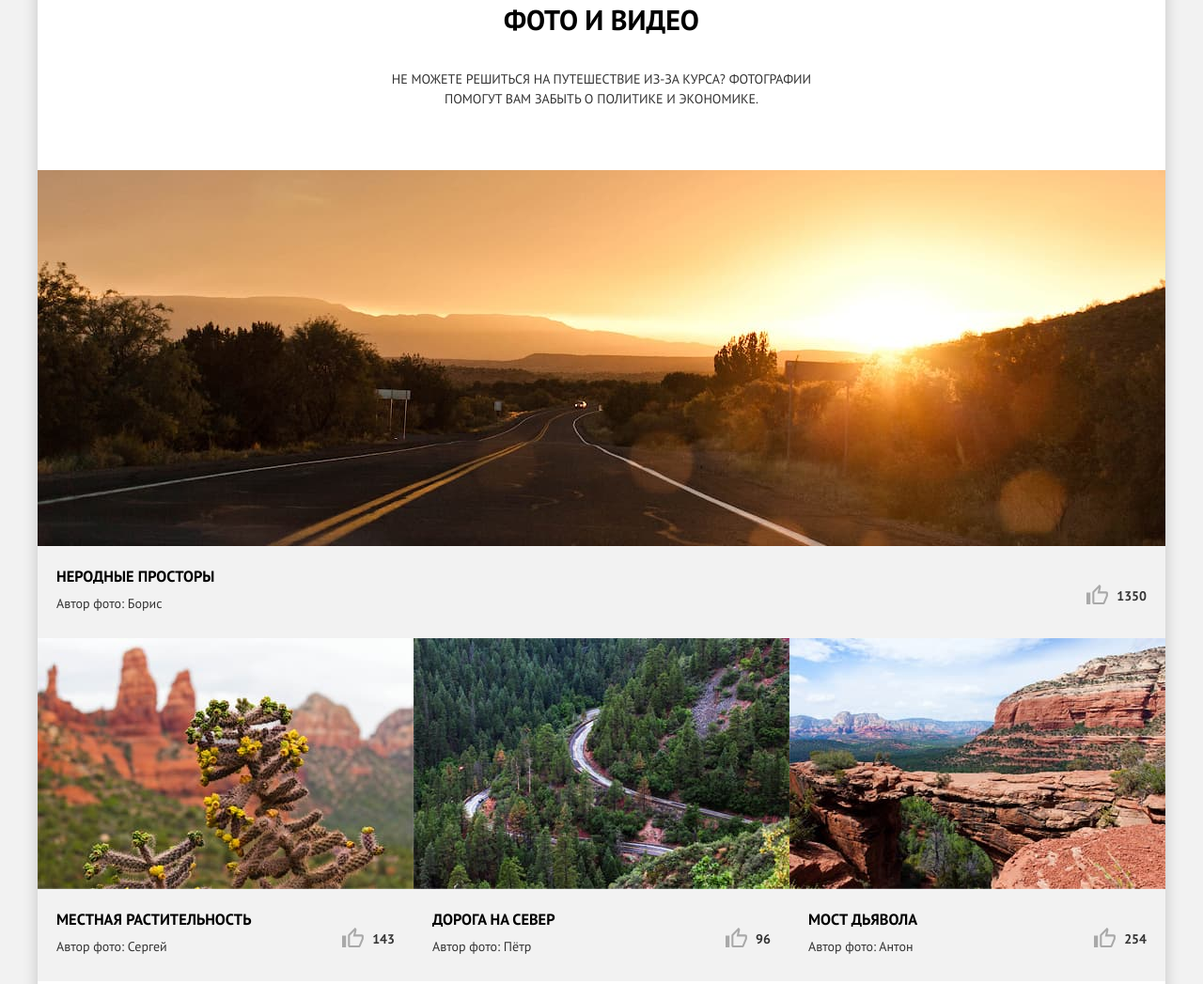
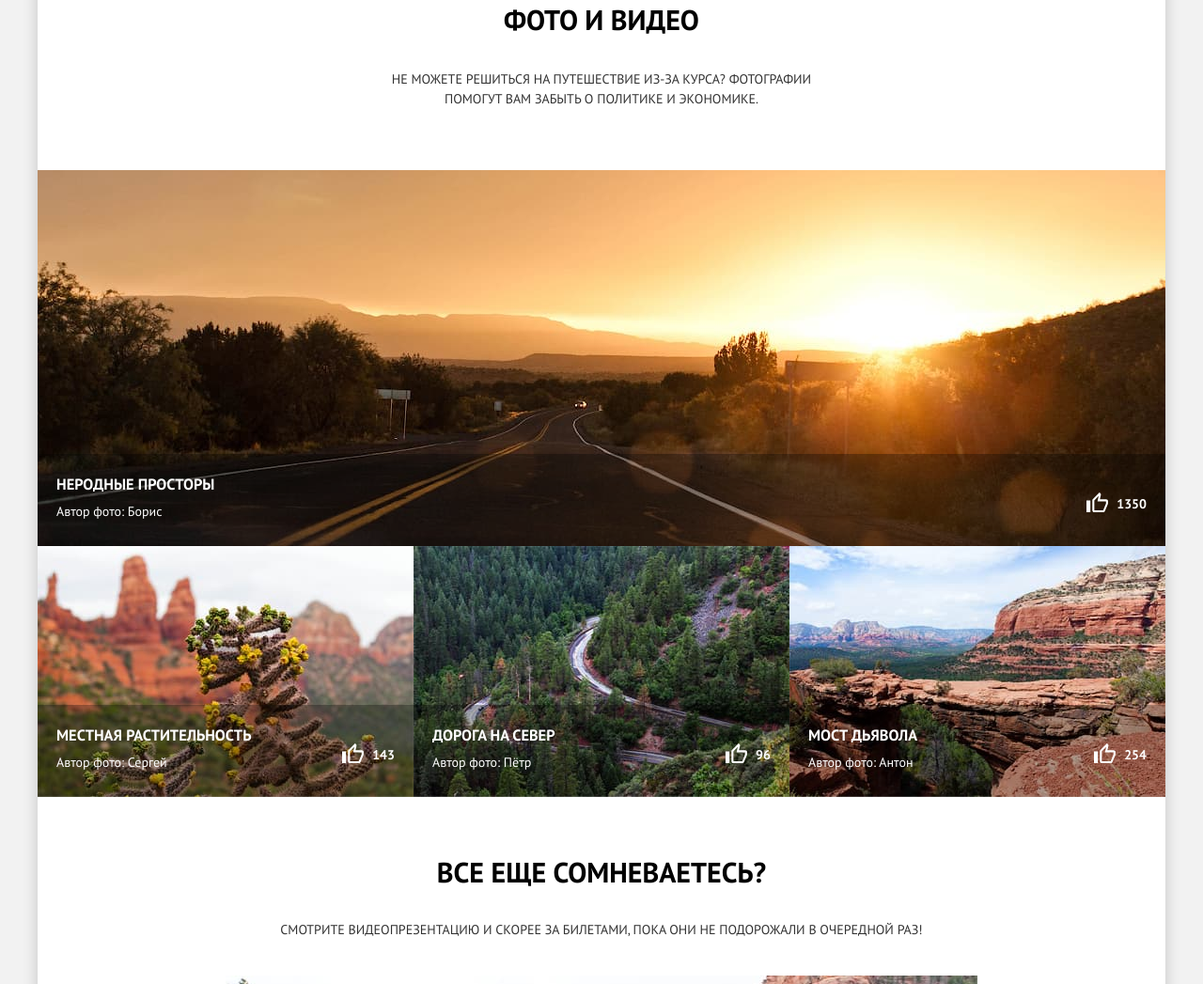
Before and after one commit to htmlacademy-adaptive/2130957-sedona-27, a website: page source/catalog.html in a window 1280 px wide. Shown: the part 454-1501 px from the top of the page at 94% size. Drawn offline with nearby package versions, Linux system fonts and the light colour scheme; files that its build step writes are made by us from their sources.

Commit message:
photo__item desktop set up

```diff
--- a/source/sass/blocks/photo.scss
+++ b/source/sass/blocks/photo.scss
@@ -38,6 +38,7 @@
 }
 
 .photo__item-wrapper {
+  position: relative;
   display: flex;
   flex-wrap: wrap;
   justify-content: center;
@@ -69,12 +70,19 @@
 
 .photo__item-content {
   width: 100%;
+  box-sizing: border-box;
 
   @media (min-width: variables.$tablet-width) {
     display: grid;
     grid-template-columns: 1fr max-content;
     padding: 22px 20px 15px;
     background-color: #f2f2f2;
+  }
+
+  @media (min-width: variables.$desktop-width) {
+    position: absolute;
+    bottom: 0;
+    background-color: rgba(colors.$black-color, 30%);
   }
 }
 
@@ -84,11 +92,19 @@
   font-weight: 700;
   color: colors.$black-color;
   text-transform: uppercase;
+
+  @media (min-width: variables.$desktop-width) {
+    color: colors.$white-color;
+  }
 }
 
 .photo__item-description {
   grid-column-start: 1;
   margin: 0 0 11px;
+
+  @media (min-width: variables.$desktop-width) {
+    color: colors.$white-color;
+  }
 }
 
 .photo__item-likes {
@@ -110,6 +126,14 @@
     background-image: url("../img/catalog/like_icon.svg");
     background-repeat: no-repeat;
   }
+
+  @media (min-width: variables.$desktop-width) {
+    color: colors.$white-color;
+
+    &::before {
+      background-image: url("../img/catalog/like_icon_light.svg");
+    }
+  }
 }
 
 .photo__item--large {
@@ -120,8 +144,16 @@
 
 .photo__item-liked.photo__item-likes {
   color: #5496bd;
+
+  @media (min-width: variables.$desktop-width) {
+    color: rgba(colors.$white-color, 80%);
+  }
 }
 
 .photo__item-liked.photo__item-likes::before {
   background-image: url("../img/catalog/liked_icon.svg");
+
+  @media (min-width: variables.$desktop-width) {
+    background-image: url("../img/catalog/liked_icon_light.svg");
+  }
 }
```
Also changed, not shown: source/img/catalog/like_icon_light.svg (added), source/img/catalog/liked_icon.svg, source/img/catalog/liked_icon_light.svg (added), source/img/catalog/play_button.png (deleted).
